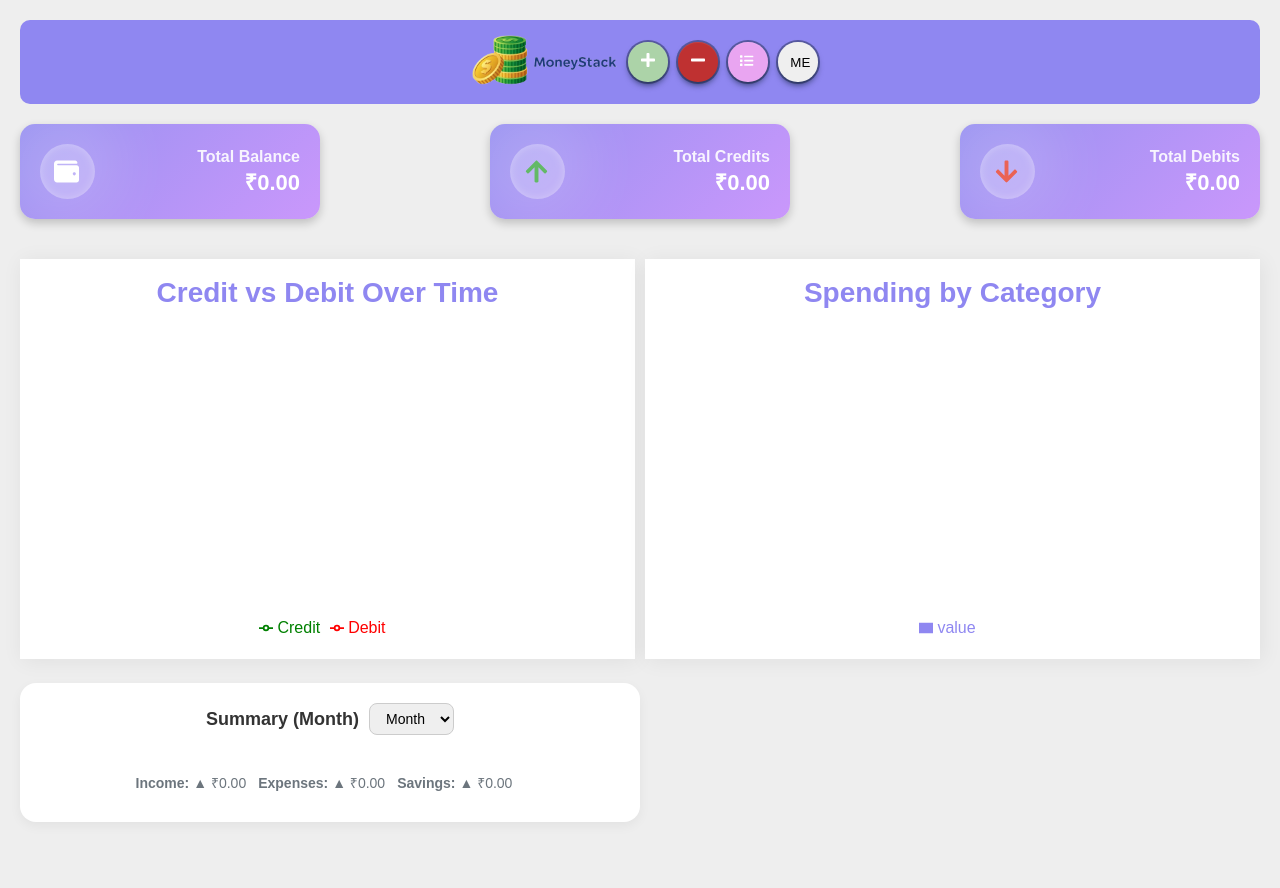
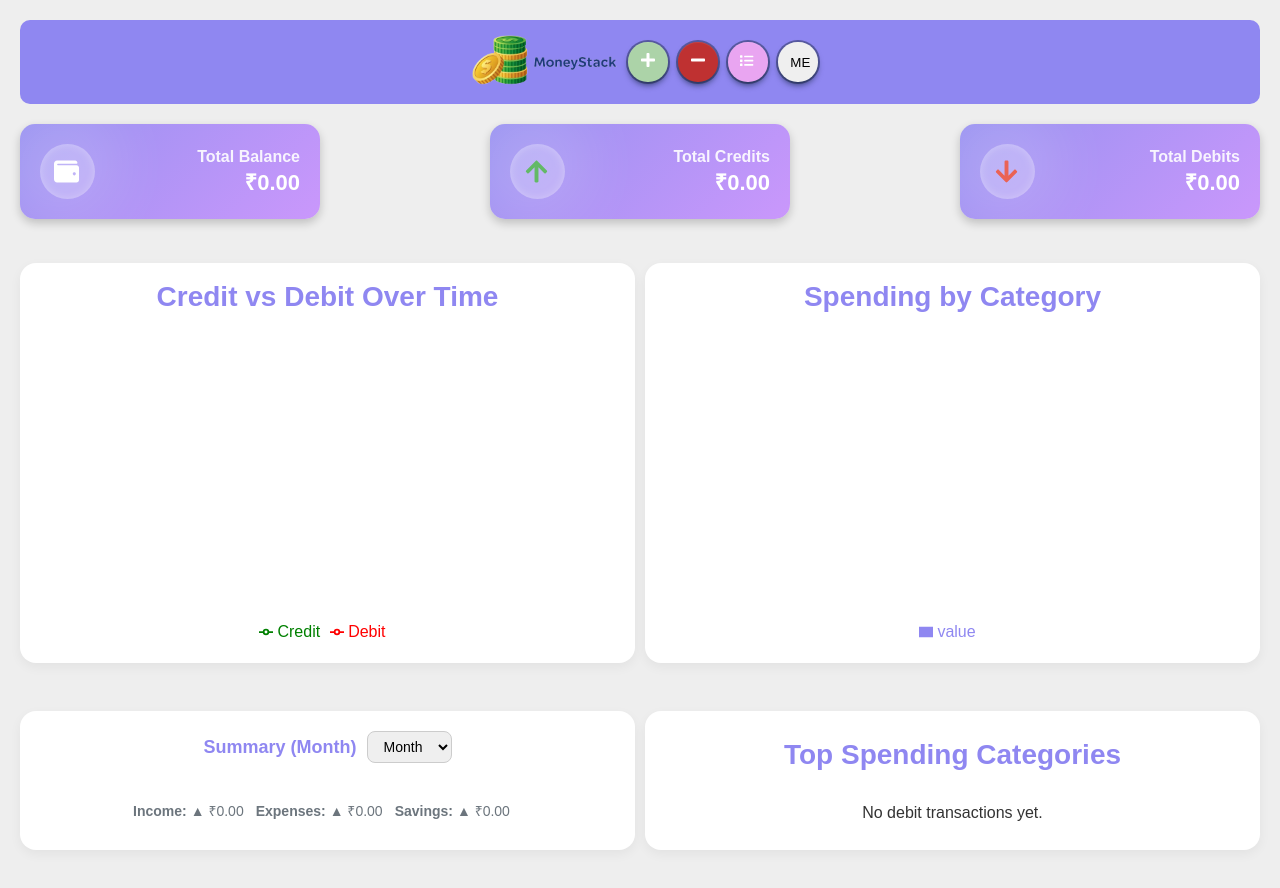
Before and after one commit to SavyaAaseya/moneystack, a React (Create React App) app: page / in a window 1280 px wide. Shown: the top 888 px of the page. Before the commit the page ends 866 px from the top, so only its background shows below. Built offline with nearby package versions, Linux system fonts and the light colour scheme.

Commit message:
Added Top Spending category feature.

```diff
--- a/src/app.css
+++ b/src/app.css
@@ -910,7 +910,7 @@ td {
   box-shadow: 0 4px 12px rgba(0, 0, 0, 0.05);
   transition: all 0.3s ease-in-out;
   font-family: "Inter", sans-serif;
-  max-width: 50%;
+  flex: 1;
 }
 
 .comparison-header {
@@ -924,7 +924,7 @@ td {
   font-size: 18px;
   font-weight: 600;
   margin: 0;
-  color: #333;
+  color: var(--primary-color);
 }
 
 .comparison-header select {
@@ -963,3 +963,57 @@ td {
 .comparison-body .neutral {
   color: #6c757d; /* gray */
 }
+
+.top-categories-panel {
+  margin-top: 24px;
+}
+
+.category-row {
+  margin-bottom: 12px;
+}
+
+.category-title {
+  font-size: 14px;
+  font-weight: 500;
+  color: #333;
+  margin-bottom: 4px;
+}
+
+.category-bar {
+  flex-grow: 1;
+  height: 10px;
+  background: #e0e0e0;
+  border-radius: 5px;
+  margin-left: 16px;
+  position: relative;
+}
+
+.category-fill {
+  height: 100%;
+  background: linear-gradient(
+    45deg,
+    var(--primary-color) 0%,
+    var(--secondary-color) 100%
+  );
+  border-radius: 6px 0 0 6px;
+  transition: width 0.3s ease;
+}
+
+/* Category bar container
+.category-bar {
+  flex-grow: 1;
+  height: 10px;
+  background: #e0e0e0;
+  border-radius: 5px;
+  margin-left: 16px;
+  position: relative;
+}
+
+/* Category fill
+.category-fill {
+  height: 100%;
+  background:
+  border-radius: 5px;
+  transition: width 0.5s ease-in-out;
+}
+*/
--- a/src/components/Dashboard/Dashboard.js
+++ b/src/components/Dashboard/Dashboard.js
@@ -132,6 +132,7 @@ const Dashboard = () => {
     current: { income: 0, expense: 0, savings: 0 },
     diff: { income: 0, expense: 0, savings: 0 },
   });
+  const [topCategories, setTopCategories] = useState([]);
 
   // Week vs year vs day
   useEffect(() => {
@@ -142,6 +143,34 @@ const Dashboard = () => {
   // end
 
   const recordsPerPage = 5;
+
+  //Top categories logic
+  useEffect(() => {
+    const categoryTotals = {};
+
+    transactions.forEach((t) => {
+      if (t.type === "debit") {
+        if (!categoryTotals[t.category]) categoryTotals[t.category] = 0;
+        categoryTotals[t.category] += Number(t.amount);
+      }
+    });
+
+    const totalSpending = Object.values(categoryTotals).reduce(
+      (a, b) => a + b,
+      0
+    );
+
+    const sorted = Object.entries(categoryTotals)
+      .map(([category, amount]) => ({
+        category,
+        amount,
+        percent: ((amount / totalSpending) * 100).toFixed(1),
+      }))
+      .sort((a, b) => b.amount - a.amount)
+      .slice(0, 3);
+
+    setTopCategories(sorted);
+  }, [transactions]);
 
   useEffect(() => {
     const savedTransactions =
@@ -736,7 +765,7 @@ const Dashboard = () => {
         </div>
       )}
       <div className="display-flex">
-        <div className="graph-container card-common">
+        <div className="graph-container card-common comparison-summary">
           <h3 className="dashboard-heading">Credit vs Debit Over Time</h3>
           <ResponsiveContainer width="100%" height={300}>
             <LineChart data={processGraphData()}>
@@ -761,7 +790,7 @@ const Dashboard = () => {
             </LineChart>
           </ResponsiveContainer>
         </div>
-        <div className="graph-container card-common">
+        <div className="graph-container card-common comparison-summary">
           <h3 className="dashboard-heading">Spending by Category</h3>
           <ResponsiveContainer width="100%" height={300}>
             <BarChart data={processPieChartData()}>
@@ -781,11 +810,13 @@ const Dashboard = () => {
           </ResponsiveContainer>
         </div>
       </div>
+      <div className="display-flex">
         <div className="card-common comparison-summary">
           <div className="comparison-header">
             <h3>
               Summary (
-            {selectedPeriod.charAt(0).toUpperCase() + selectedPeriod.slice(1)})
+              {selectedPeriod.charAt(0).toUpperCase() + selectedPeriod.slice(1)}
+              )
             </h3>
             <select
               className="input-styles"
@@ -843,7 +874,29 @@ const Dashboard = () => {
             </p>
           </div>
         </div>
+        <div className="card-common comparison-summary ">
+          <h3 className="dashboard-heading">Top Spending Categories</h3>
 
+          {topCategories.length === 0 ? (
+            <p>No debit transactions yet.</p>
+          ) : (
+            topCategories.map((cat, idx) => (
+              <div key={idx} className="category-row">
+                <div className="category-title">
+                  {idx + 1}. {cat.category} — ₹{cat.amount.toFixed(2)} (
+                  {cat.percent}%)
+                </div>
+                <div className="category-bar">
+                  <div
+                    className="category-fill"
+                    style={{ width: `${cat.percent}%` }}
+                  ></div>
+                </div>
+              </div>
+            ))
+          )}
+        </div>
+      </div>
       {/* Modal for Adding Transactions */}
       {showModal && (
         <div className="modal-overlay">
```
Lines whose indentation alone changed are shown as unchanged.
